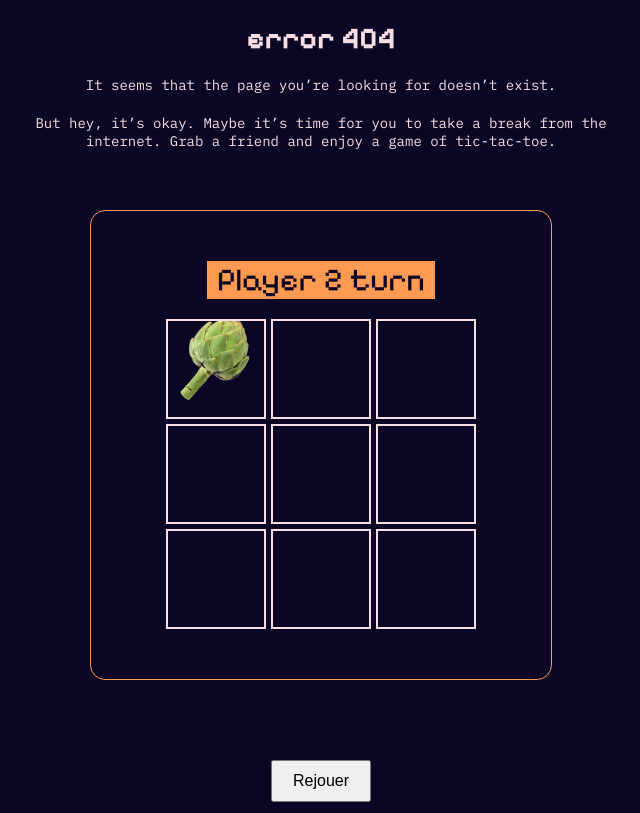
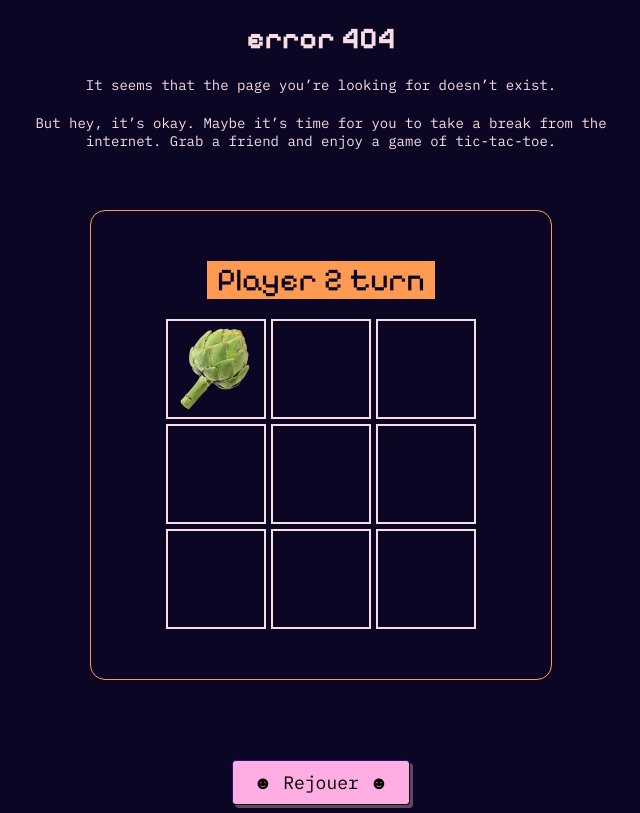
Before and after one commit to eikon-frontend-students/imd1-exercice-a-choix-zoyoshida, a plain HTML site: page projets/tic-tac-toe/index.html in a window 1280 px wide. Both pictures are taken after a click on the element 535 px from the left and 369 px from the top of the page. Shown: the whole page, without its empty margins (319-959 px from the left). Drawn offline with Linux system fonts and the light colour scheme.

Commit message:
j'ai juste arrangé deux trois truc esthétique

```diff
--- a/projets/tic-tac-toe/index.html
+++ b/projets/tic-tac-toe/index.html
@@ -17,8 +17,7 @@
       <div class="status" id="status">Player 1 starts !</div>
       <div class="board" id="board"></div>
     </div>
-    <button class="reset" id="reset">Rejouer</button>
-
+    <button class="reset" id="reset">☻ Rejouer ☻</button>
     <script src="script.js"></script>
   </body>
 </html>
--- a/projets/tic-tac-toe/styles.css
+++ b/projets/tic-tac-toe/styles.css
@@ -18,12 +18,16 @@ body {
 h1 {
   margin: 20px auto;
   font-size: 30px;
-  font-family: "PixelifySans";
+  font-family: "PixelifySans", sans-serif;
 }
 
 p {
   margin: 20px auto;
   max-width: 600px;
+}
+
+.cow {
+  width: 30px;
 }
 
 .tic-tac-toe {
@@ -63,6 +67,7 @@ p {
 }
 .cell.taken {
   cursor: not-allowed;
+  background-position: center;
 }
 
 .taken-1 {
@@ -76,7 +81,7 @@ p {
 .status {
   margin-top: 20px;
   font-size: 2rem;
-  font-family: "PixelifySans";
+  font-family: "PixelifySans", sans-serif;
   background-color: #ff9a52;
   padding: 0px 10px;
   color: #0b0623;
@@ -84,6 +89,13 @@ p {
 .reset {
   margin-top: 20px;
   padding: 10px 20px;
-  font-size: 1rem;
+  font-family: "IBM Plex Mono", sans-serif;
+  font-size: 18px;
   cursor: pointer;
+
+  border-radius: 0.25rem;
+  background-color: #ffade3;
+  border-color: #0b0623;
+  border-width: 1px;
+  box-shadow: 3px 3px 0px 0px rgba(133, 89, 130, 0.75);
 }
```
Also changed, not shown: images/cow.png (added).
